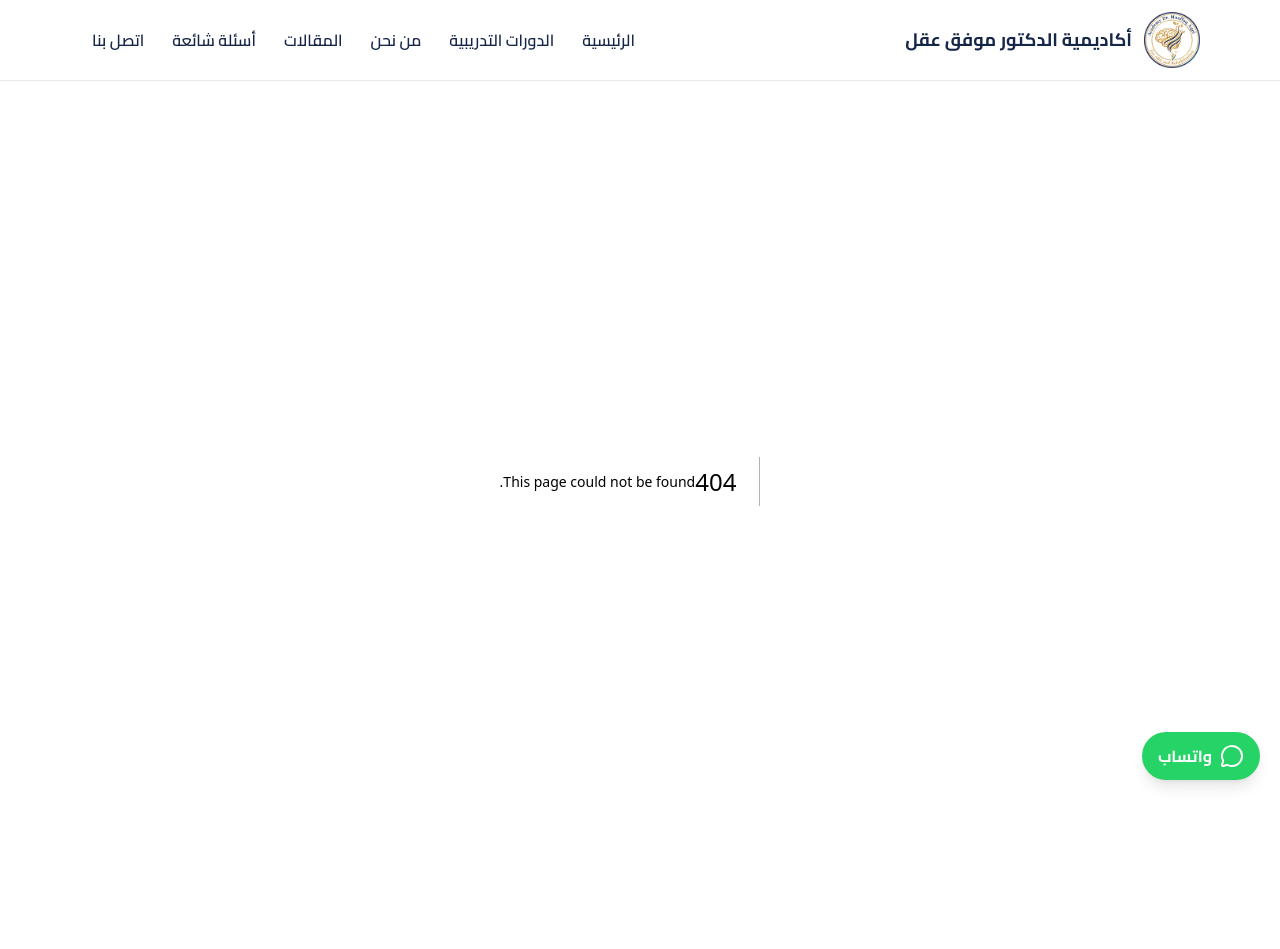
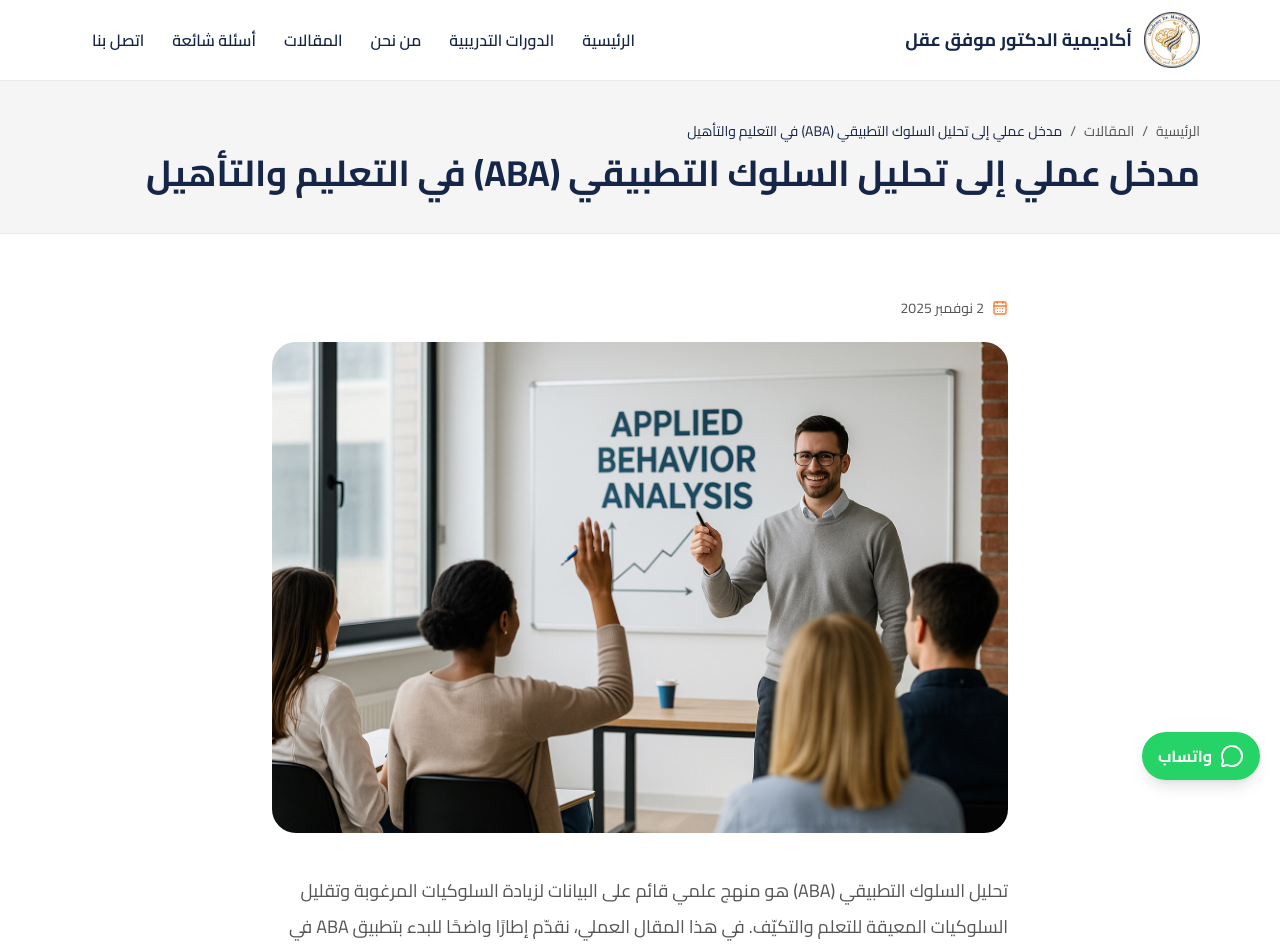
Before and after one commit to ashrafjr-n/aqelacademy, a Next.js app: page /blog/applied-behavior-analysis-introduction in a window 1280 px wide. Before the commit this address had no page. Shown: the top 949 px of the page. Built offline with nearby package versions, Linux system fonts and the light colour scheme.

Commit message:
add article page V4.6

```diff
--- /dev/null
+++ b/src/app/blog/[slug]/page.tsx
@@ -0,0 +1,44 @@
+import { CalendarDays } from "lucide-react";
+import type { Metadata } from "next";
+import Image from "next/image";
+import { notFound } from "next/navigation";
+import { PageHeader } from "@/components/ui/page-header";
+import { RichText } from "@/components/ui/rich-text";
+import { articles, getArticle } from "@/content/articles";
+import { formatDate } from "@/lib/format";
+
+export const dynamicParams = false;
+
+export function generateStaticParams() {
+  return articles.map((article) => ({ slug: article.slug }));
+}
+
+export async function generateMetadata({ params }: PageProps<"/blog/[slug]">): Promise<Metadata> {
+  const { slug } = await params;
+  const article = getArticle(slug);
+  return article ? { title: article.title, description: article.excerpt } : {};
+}
+
+export default async function ArticlePage({ params }: PageProps<"/blog/[slug]">) {
+  const { slug } = await params;
+  const article = getArticle(slug);
+  if (!article) notFound();
+
+  return (
+    <>
+      <PageHeader title={article.title} parents={[{ href: "/blog", label: "المقالات" }]} />
+      <article className="container-site max-w-3xl py-16">
+        <p className="flex items-center gap-2 text-sm">
+          <CalendarDays aria-hidden="true" className="size-4 text-brand" />
+          <time dateTime={article.publishedAt}>{formatDate(article.publishedAt)}</time>
+        </p>
+        <div className="relative mt-6 aspect-[3/2] overflow-hidden rounded-3xl bg-surface">
+          <Image src={article.image.src} alt={article.image.alt} fill sizes="(min-width: 768px) 48rem, 100vw" preload className="object-cover" />
+        </div>
+        <div className="mt-10">
+          <RichText blocks={article.body} />
+        </div>
+      </article>
+    </>
+  );
+}
```
